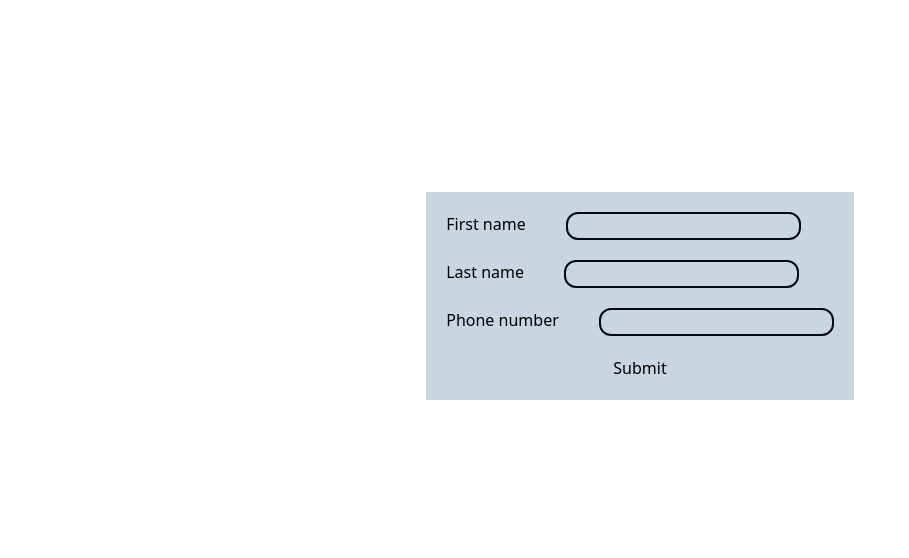
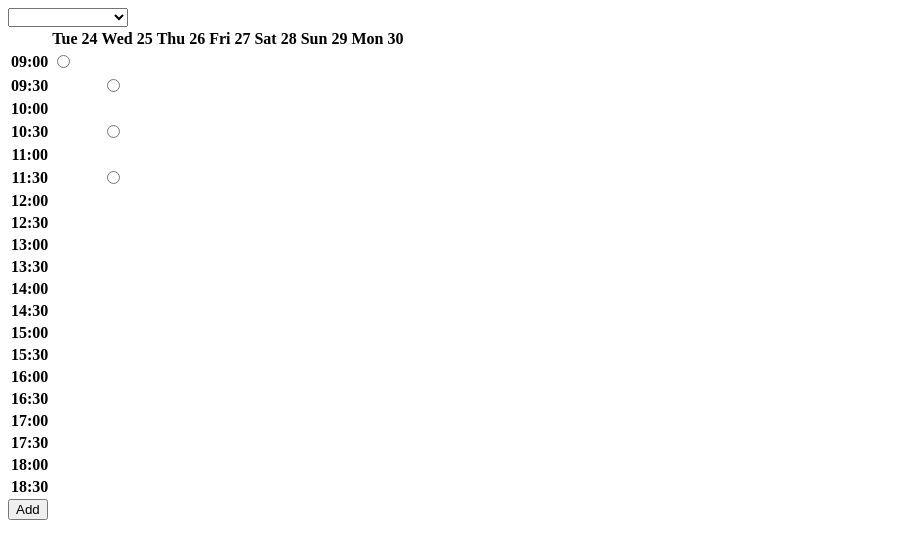
Before and after one commit to inlineflow/tdd-react, a React (Vite) app: page / in a window 1280 px wide. Shown: the top 558 px of the page, without its empty margins (0-909 px from the left). Built offline with nearby package versions, Linux system fonts and the light colour scheme.

Commit message:
refactor

```diff
--- a/src/AppointmentForm.tsx
+++ b/src/AppointmentForm.tsx
@@ -1,6 +1,5 @@
-import { Appointment } from "./types/customer";
-
-type TimeSlot = { startsAt: number };
+import { useCallback, useState } from "react";
+import { Appointment, TimeSlot } from "./types/customer";
 
 type AppointmentFromProps = {
   selectableServices?: string[];
@@ -9,7 +8,7 @@ type AppointmentFromProps = {
   salonClosesAt?: number;
   today?: Date;
   availableTimeSlots: TimeSlot[];
-  checkedTimeSlot: TimeSlot;
+  onSubmit: ({ startsAt }: Appointment) => void;
 };
 export const AppointmentForm = ({
   selectableServices = [
@@ -25,10 +24,27 @@ export const AppointmentForm = ({
   salonClosesAt = 19,
   today = new Date(),
   availableTimeSlots,
-  checkedTimeSlot,
-}: AppointmentFromProps) => (
+  onSubmit,
+}: AppointmentFromProps) => {
+  const [appointment, setAppointment] = useState(original);
+  const handleSubmit = (event: React.FormEvent<HTMLFormElement>) => {
+    event.preventDefault();
+
+    onSubmit(appointment);
+  };
+
+  const handleStartsAtChange = useCallback(
+    ({ target: { value } }: React.ChangeEvent<HTMLInputElement>) =>
+      setAppointment((appointment) => ({
+        ...appointment,
+        startsAt: parseInt(value),
+      })),
+    []
+  );
+
+  return (
     <div>
-    <form>
+      <form onSubmit={handleSubmit}>
         <select
           name="service"
           id="service"
@@ -45,12 +61,14 @@ export const AppointmentForm = ({
           salonClosesAt={salonClosesAt}
           today={today}
           availableTimeSlots={availableTimeSlots}
-        checkedTimeSlot={checkedTimeSlot}
+          checkedTimeSlot={appointment.startsAt}
+          handleChange={handleStartsAtChange}
         />
+        <input type="submit" value="Add" />
       </form>
-    <input type="submit" value="Add" />
     </div>
   );
+};
 
 const timeIncrements = (
   numTimes: number,
@@ -98,7 +116,8 @@ type TimeSlotTableProps = {
   salonClosesAt: number;
   today: Date;
   availableTimeSlots: TimeSlot[];
-  checkedTimeSlot: TimeSlot;
+  checkedTimeSlot: number;
+  handleChange: (e: React.ChangeEvent<HTMLInputElement>) => void;
 };
 const TimeSlotTable = ({
   salonOpensAt,
@@ -106,6 +125,7 @@ const TimeSlotTable = ({
   today,
   availableTimeSlots,
   checkedTimeSlot,
+  handleChange,
 }: TimeSlotTableProps) => {
   const timeSlots = dailyTimeSlots(salonOpensAt, salonClosesAt);
   const dates = weeklyDateValues(today);
@@ -131,6 +151,7 @@ const TimeSlotTable = ({
                   date={date}
                   timeSlot={timeSlot}
                   checkedTimeSlot={checkedTimeSlot}
+                  handleChange={handleChange}
                 />
               </td>
             ))}
@@ -145,16 +166,18 @@ type RadioButtonProps = {
   availableTimeSlots: TimeSlot[];
   date: number;
   timeSlot: number;
-  checkedTimeSlot: TimeSlot;
+  checkedTimeSlot: number;
+  handleChange: (e: React.ChangeEvent<HTMLInputElement>) => void;
 };
 const RadioButtonIfAvailable = ({
   availableTimeSlots,
   date,
   timeSlot,
   checkedTimeSlot,
+  handleChange,
 }: RadioButtonProps) => {
   const startsAt = mergeDateAndTime(date, timeSlot);
-  const isChecked = startsAt === checkedTimeSlot.startsAt;
+  const isChecked = startsAt === checkedTimeSlot;
 
   if (
     availableTimeSlots.some(
@@ -167,6 +190,7 @@ const RadioButtonIfAvailable = ({
         name="startsAt"
         value={startsAt}
         checked={isChecked}
+        onChange={handleChange}
       />
     );
   }
--- a/src/index.tsx
+++ b/src/index.tsx
@@ -3,5 +3,24 @@ import { createRoot } from "react-dom/client";
 import { AppointmentsDayView } from "./AppointmentDaysView";
 import { sampleAppointments } from "./sampleData";
 import { CustomerForm } from "./CustomerForm";
+import { AppointmentForm } from "./AppointmentForm";
+import { Appointment } from "./types/customer";
 
-createRoot(document.getElementById("root")!).render(<CustomerForm />);
+const oneDayInMs = 24 * 60 * 60 * 1000;
+const today = new Date();
+const tomorrow = new Date(today.getTime() + oneDayInMs);
+const availableTimeSlots = [
+  { startsAt: today.setHours(9, 0, 0, 0) },
+  { startsAt: tomorrow.setHours(9, 30, 0, 0) },
+  { startsAt: tomorrow.setHours(10, 30, 0, 0) },
+  { startsAt: tomorrow.setHours(11, 30, 0, 0) },
+];
+const appointment = sampleAppointments[0];
+
+createRoot(document.getElementById("root")!).render(
+  <AppointmentForm
+    availableTimeSlots={availableTimeSlots}
+    onSubmit={({ startsAt }: Appointment) => console.log(startsAt)}
+    original={appointment}
+  />
+);
--- a/src/types/customer.d.ts
+++ b/src/types/customer.d.ts
@@ -3,6 +3,9 @@ export type Customer = {
     lastName: string
     phoneNumber: string;
 };
+
+
+export type TimeSlot = { startsAt: number };
 
 export type Appointment = {
     startsAt: number;
--- a/test/reactTestExtensions.tsx
+++ b/test/reactTestExtensions.tsx
@@ -10,7 +10,7 @@ export const initializeReactContainer = () => {
 export const render = (component: ReactNode) =>
   act(() => createRoot(container).render(component));
 
-export const click = (element: HTMLButtonElement) => {
+export const click = (element: HTMLButtonElement | HTMLInputElement) => {
   act(() => element.click());
 };
 
```
Also changed, not shown: 1 other file (tests, documents, lock files or other folders). Lines whose indentation alone changed are shown as unchanged.
